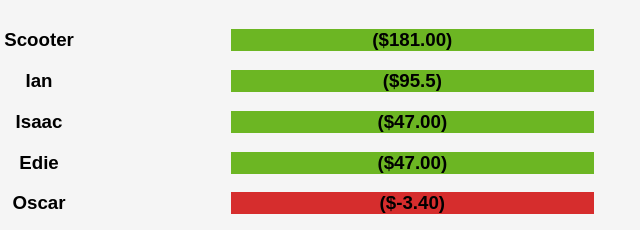
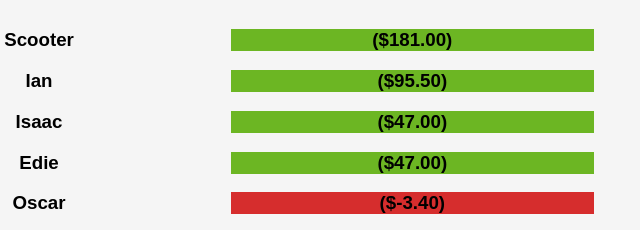
Before and after one commit to isaac-james-scott/poker_site, a plain HTML site: page index.html in a window 1280 px wide. Shown: the part 418-648 px from the top of the page, 601-1241 px from the left. Drawn offline with Linux system fonts and the light colour scheme.

Commit message:
Update index.html

```diff
--- a/index.html
+++ b/index.html
@@ -70,7 +70,7 @@
 
         <div class="box-3">
             <h3 class="positive">($181.00)</h3>
-            <h3 class="positive">($95.5)</h3>
+            <h3 class="positive">($95.50)</h3>
             <h3 class="positive">($47.00)</h3>
             <h3 class="positive">($47.00)</h3>
             <h3 class="negative">($-3.40)</h3>
```
